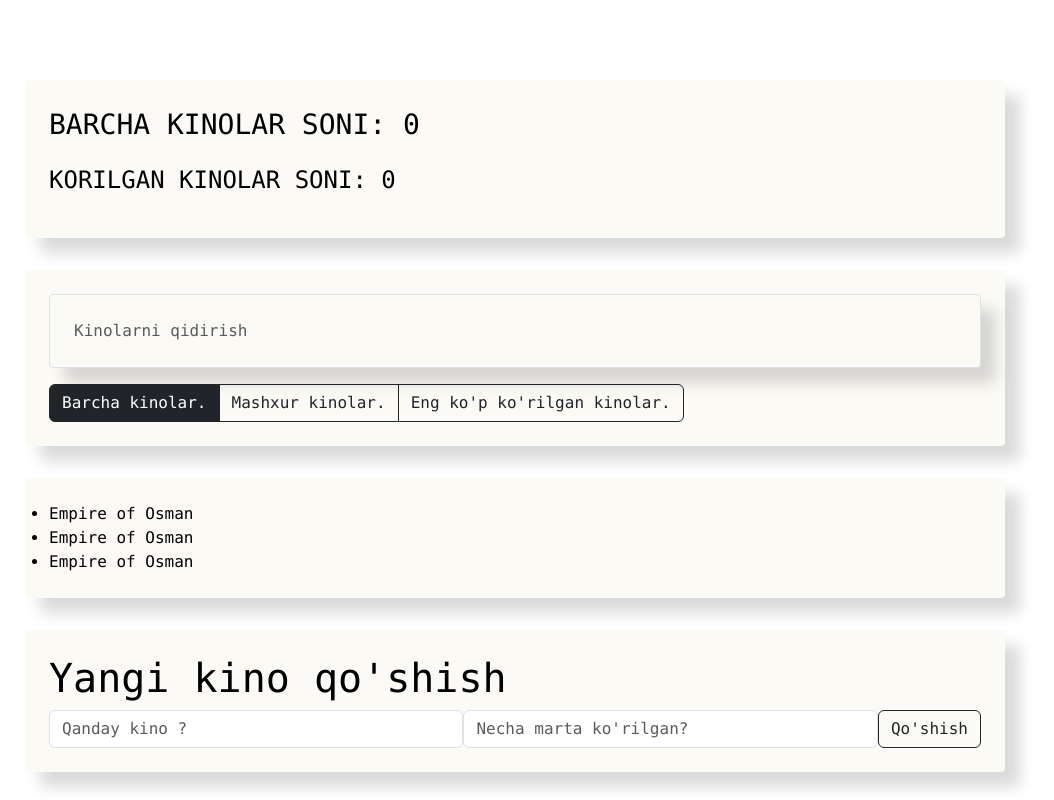
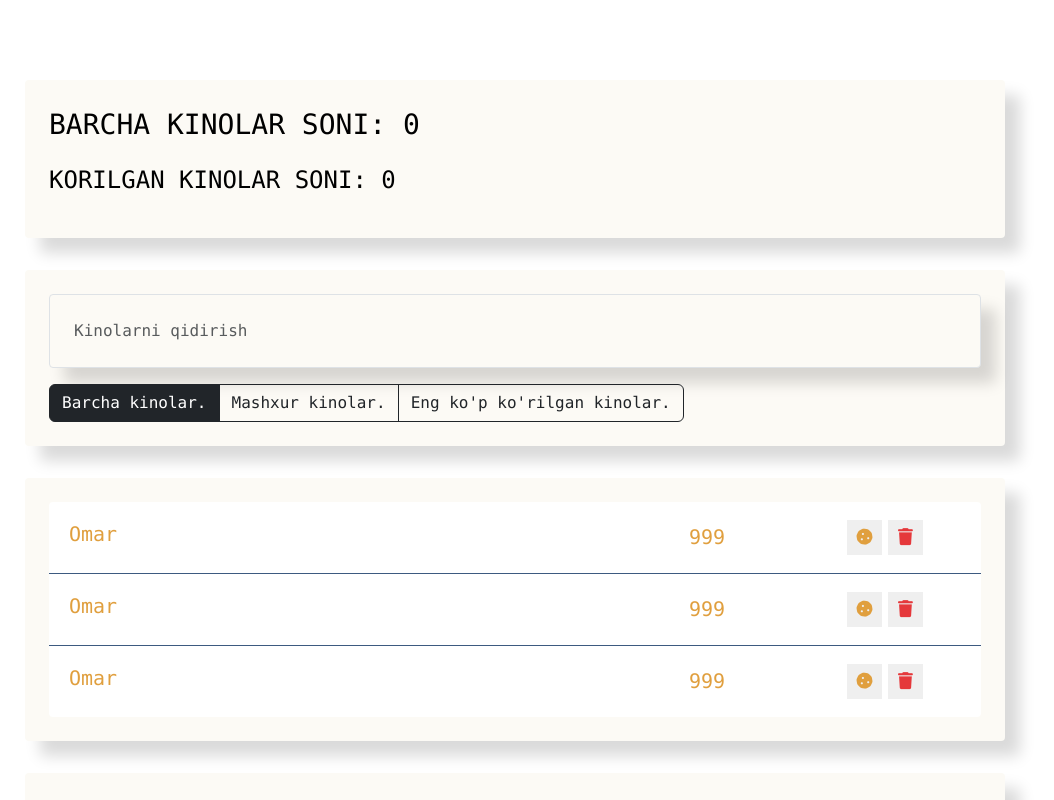
Before and after one commit to bobur2308/MovieApp, a Vue app: page / in a window 1280 px wide. Shown: the top 800 px of the page, without its empty margins (125-1179 px from the left). Built offline with nearby package versions, Linux system fonts and the light colour scheme.

Commit message:
Update MovieListItem.vue

```diff
--- a/src/components/movie-list-item/MovieListItem.vue
+++ b/src/components/movie-list-item/MovieListItem.vue
@@ -1,11 +1,76 @@
 <template>
-  <li>Empire of Osman</li>
+  <li class="list-group-item d-flex justify-content-between favourite">
+    <span class="list-group-item-label">Omar</span>
+    <input type="number" class="list-group-item-input" defaultValue='999'>
+    <div class="d-flex justify-content-center align-items-center">
+      <button type="button" class="btn-cookie btn-sm">
+        <i class="fas fa-cookie"></i>
+      </button>
+      <button type="button" class="btn-trash btn-sm">
+        <i class="fas fa-trash"></i>
+      </button>
+      <i class="fas fa-star"></i>
+    </div>
+  </li>
 </template>
 
 <script>
 export default {}
 </script>
 
-<style >
-
+<style>
+  .list-group-item{
+    padding: 15px 20px;
+    border: none;
+    border-bottom: 1px solid #3d5a80;
+  }
+  .list-group-item:last-child{
+    border-bottom: none
+  }
+  .list-group-item span{
+    line-height: 35px;
+    font-size: 20px;
+    cursor: pointer;
+    width: 550px;
+  }
+  .list-group-item input{
+    line-height: 35px;
+    font-size: 20px;
+    text-align: center;
+    border: 0;
+    outline: none;
+  }
+  .list-group-item button{
+    width: 35px;
+    height: 35px;
+    margin: 3px;
+    font-size: 17px;
+    border: none;
+    cursor: pointer;
+  }
+  .list-group-item .btn-cookie{
+    color: #e09f3e;
+  }
+  .list-group-item .btn-trash{
+    color: #e5383b;
+  }
+  .list-group-item .fa-star{
+    width: 35px;
+    height: 35px;
+    text-align: center;
+    line-height: 35px;
+    font-size: 16px;
+    color: #ffd700;
+    transition: 0.3s all;
+    transform: translateX(30px);
+    opacity: 0;
+  }
+  .list-group-item.like .fa-star{
+    opacity: 1;
+    transform: translateX(0);
+  }
+  .list-group-item.favourite .list-group-item-label,
+  .list-group-item.favourite .list-group-item-input{
+    color: #e09f3e;
+  }
 </style>
```
